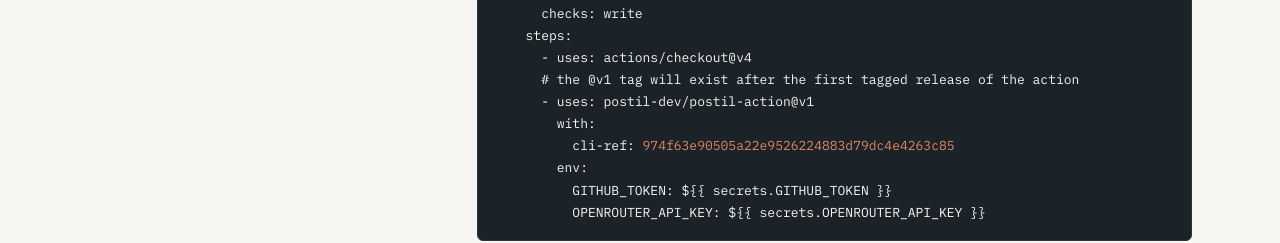
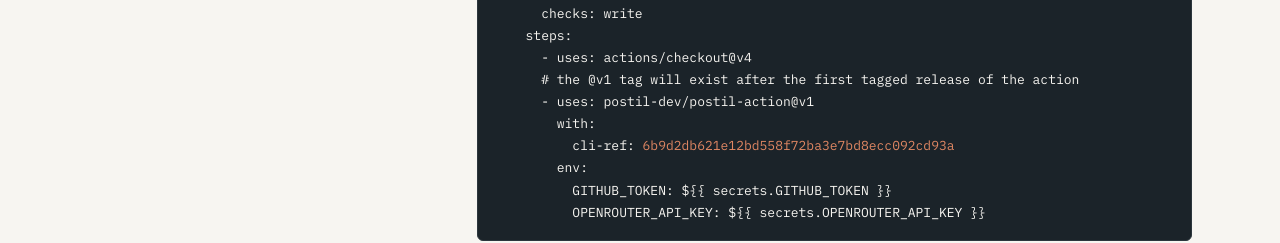
Before and after one commit to postil-dev/postil, a Next.js app: page /install in a window 1280 px wide. Shown: the part 1860-2103 px from the top of the page. Built offline with nearby package versions, Linux system fonts and the light colour scheme.

Commit message:
Pin Action examples to the reviewed postil-cli HEAD

```diff
--- a/src/app/docs/quickstart/page.tsx
+++ b/src/app/docs/quickstart/page.tsx
@@ -67,7 +67,7 @@
       # the @v1 tag will exist after the first tagged release of the action
       - uses: postil-dev/postil-action@v1
         with:
-          cli-ref: 974f63e90505a22e9526224883d79dc4e4263c85
+          cli-ref: 6b9d2db621e12bd558f72ba3e7bd8ecc092cd93a
         env:
           GITHUB_TOKEN: \${{ secrets.GITHUB_TOKEN }}
           OPENROUTER_API_KEY: \${{ secrets.OPENROUTER_API_KEY }}`}</code>
--- a/src/app/install/page.tsx
+++ b/src/app/install/page.tsx
@@ -167,7 +167,7 @@
       - uses: postil-dev/postil-action@v1
         with:
           cli-ref: `}
-                <span className="t-rust">974f63e90505a22e9526224883d79dc4e4263c85</span>
+                <span className="t-rust">6b9d2db621e12bd558f72ba3e7bd8ecc092cd93a</span>
                 {`
         env:
           GITHUB_TOKEN: \${{ secrets.GITHUB_TOKEN }}
```
